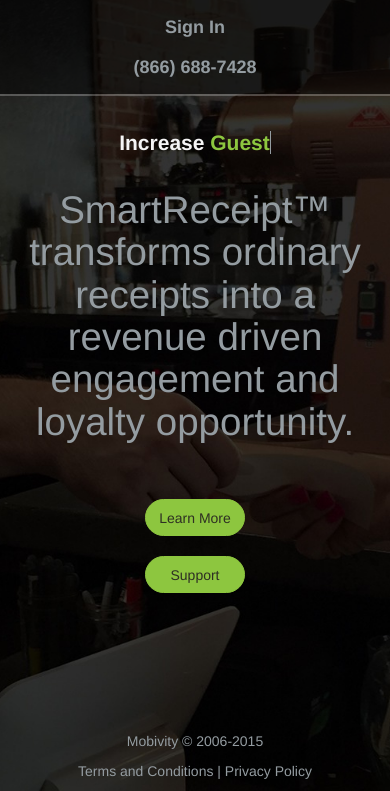
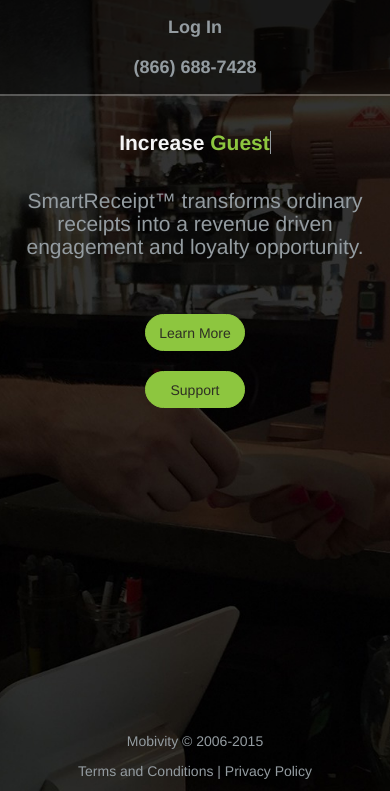
Before and after one commit to mobivity-marketing/receipt.com, a website: page index.html in a window 390 px wide. Both pictures are taken after a click on the button "Toggle navigation". Shown: the part 53-844 px from the top of the page. Drawn offline with nearby package versions, Linux system fonts and the light colour scheme.

Commit message:
Changing sign in to log in.

```diff
--- a/index.html
+++ b/index.html
@@ -48,7 +48,7 @@
 		    <div id="navbar" class="navbar-collapse collapse">
 
 		      <ul class="nav navbar-nav navbar-right">
-		        <li><a href="http://admin.receipt.com" class="menu-button">Sign In</a></li>
+		        <li><a href="http://admin.receipt.com" class="menu-button">Log In</a></li>
 		        <li><a href="#">(866) 688-7428</a></li>
 		      </ul>
 		    </div><!--/.nav-collapse -->
--- a/src/css/main.scss
+++ b/src/css/main.scss
@@ -87,8 +87,8 @@
 			font-size: 1.5em;
 		}
 
-		p {
-			font-size: 1em;
+		h2 {
+			font-size: 1.5em;
 		}
 
 		.button {
@@ -122,7 +122,7 @@
 			font-size: 3em;
 		}
 
-		p {
+		h2 {
 			font-size: 2.4em;
 		}
 
```
Also changed, not shown: dist/css/main.css, 1 other file.
